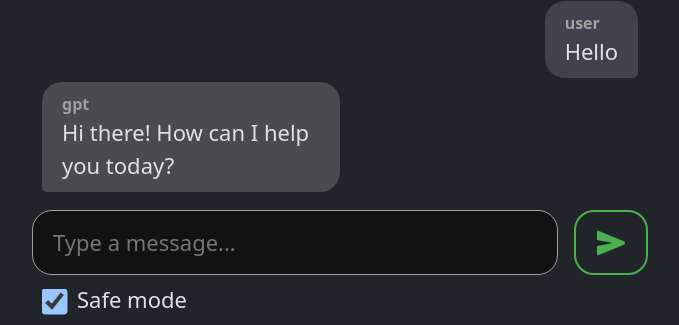
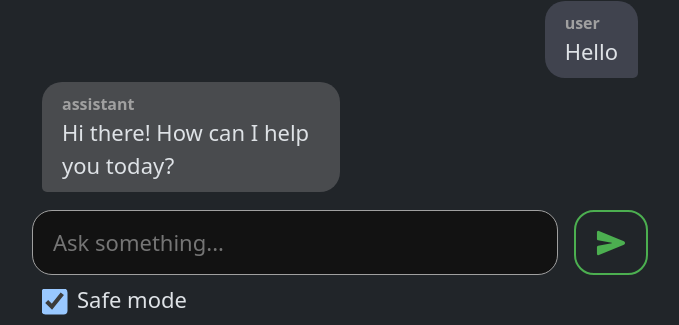
Before and after one commit to giumanuz/HackUPC, a React (Vite) app in the folder frontend/: page /chat in a window 1280 px wide. Shown: the part 436-761 px from the top of the page, without its empty margins (300-979 px from the left). Built offline with nearby package versions, Linux system fonts and the light colour scheme.

Commit message:
feat: add localization

```diff
--- a/frontend/src/App.tsx
+++ b/frontend/src/App.tsx
@@ -1,4 +1,4 @@
-import React, { useState } from "react";
+import React, {useEffect, useState} from "react";
 import LangContext from "./LangContext.ts";
 import { createBrowserRouter, RouterProvider } from "react-router-dom";
 import MainPage from "./pages/MainPage.tsx";
@@ -14,23 +14,28 @@ const router = createBrowserRouter([
     element: <ChatPage />,
   },
 ]);
-const locales = ["en", "es"];
 
 function App() {
   const [lang, _setLang] = useState("en");
+  const [localization, setLocalization] = useState<Locale>({})
 
-  function setLang(lang: string) {
-    // Load json translation file
+  const setLang = (lang: string) => {
     let modules = import.meta.glob("./translations/*.json");
     for (const path in modules) {
       modules[path]().then((mod) => {
-        console.log(path, mod);
+        if (path.endsWith(lang + ".json")) {
+          setLocalization(mod as Locale)
+          _setLang(lang)
+        }
       });
     }
   }
 
+  useEffect(() => setLang("en"), []);
+
+
   return (
-    <LangContext.Provider value={{ lang, setLang }}>
+    <LangContext.Provider value={{ lang, setLang, locale: localization }}>
       <RouterProvider router={router} />
     </LangContext.Provider>
   );
--- a/frontend/src/LangContext.ts
+++ b/frontend/src/LangContext.ts
@@ -2,12 +2,14 @@ import React from "react";
 
 type LangContextType = {
   lang: string;
-  setLang: (lang: string) => any
+  setLang: (lang: string) => any;
+  locale: Locale
 }
 
 const LangContext = React.createContext<LangContextType>({
   lang: "en",
-  setLang: () => {}
+  setLang: () => {},
+  locale: {}
 })
 
 export default LangContext
--- a/frontend/src/pages/ChatPage.tsx
+++ b/frontend/src/pages/ChatPage.tsx
@@ -1,6 +1,6 @@
 import "../styles/ChatPage.css";
 import { IoSend } from "react-icons/io5";
-import React, { useState } from "react";
+import React, {useContext, useState} from "react";
 import axios from "axios";
 import axiosInstance from "../axiosInstance.ts";
 import LangContext from "../LangContext.ts";
@@ -10,6 +10,7 @@ function formatDate(date: string) {
 }
 
 function ChatPage() {
+  const langContext = React.useContext(LangContext);
   const [userMessage, setUserMessage] = useState<string>("");
   const [waitingForResponse, setWaitingForResponse] = useState<boolean>(false);
   const [safeMode, setSafeMode] = useState<boolean>(true);
@@ -28,7 +29,8 @@ function ChatPage() {
     ],
   });
 
-  const langContext = React.useContext(LangContext);
+  const {locale} = useContext(LangContext)
+
 
   const addMessage = (role: Role, text: string) => {
     setHistory((history) => ({
@@ -94,7 +96,7 @@ function ChatPage() {
               }
               key={index}
             >
-              {changed && <div className={"message-role"}>{role}</div>}
+              {changed && <div className={"message-role"}>{locale[role]}</div>}
               <div className={"message-text"}>{text}</div>
               <div className={"message-date"}>{formatDate(timestamp)}</div>
             </div>
@@ -110,7 +112,7 @@ function ChatPage() {
         <form className={"d-flex gap-3"} onSubmit={onFormSubmit}>
           <input
             type="text"
-            placeholder="Type a message..."
+            placeholder={locale["messageText"]}
             className={"message-box"}
             value={userMessage}
             onChange={(event) => setUserMessage(event.target.value)}
@@ -135,7 +137,7 @@ function ChatPage() {
             onChange={(e) => setSafeMode(e.target.checked)}
           />
           <label className={"ms-3 align-items-center justify-content-center"}>
-            Safe mode
+            {locale["safeMode"]}
           </label>
         </div>
       </div>
--- a/frontend/src/pages/MainPage.tsx
+++ b/frontend/src/pages/MainPage.tsx
@@ -1,15 +1,16 @@
 import { FaFolderOpen } from "react-icons/fa6";
-import { useRef, useState } from "react";
+import React, { useRef, useState } from "react";
 
 import "../styles/MainPage.css";
 import {useNavigate} from "react-router-dom";
 import axiosInstance from "../axiosInstance.ts";
+import LangContext from "../LangContext.ts";
 
 function MainPage() {
   const [loading, setLoading] = useState(false);
   const navigate = useNavigate();
   const fileInputRef = useRef<HTMLInputElement>(null);
-
+  const {locale} = React.useContext(LangContext)
 
   const handleClick = () => {
     if (fileInputRef.current) {
@@ -37,7 +38,7 @@ function MainPage() {
     <div className={"d-flex vh-100"}>
       <div className="m-auto d-flex flex-column">
         <h1 className="fw-bold text-center upload-text">
-          {loading ? "Finishing up..." : "Upload your files to start."}
+          {loading ? locale["loadingText"] : locale["initialText"]}
         </h1>
         {loading ? (
           <div className="spinner-border upload-loading-spinner" role="status">
--- a/frontend/src/translations/en.json
+++ b/frontend/src/translations/en.json
@@ -1,3 +1,8 @@
 {
-  "initialText": "Hello, World!"
+  "initialText": "Upload your files to start.",
+  "loadingText": "We're playing chess, please wait.",
+  "messageText": "Ask something...",
+  "gpt": "assistant",
+  "user": "user",
+  "safeMode": "Safe mode"
 }
--- a/frontend/src/types/History.ts
+++ b/frontend/src/types/History.ts
@@ -9,3 +9,7 @@ type Message = {
 }
 
 type Role = "user" | "gpt"
+
+type Locale = {
+  [key: string]: string
+}
```
